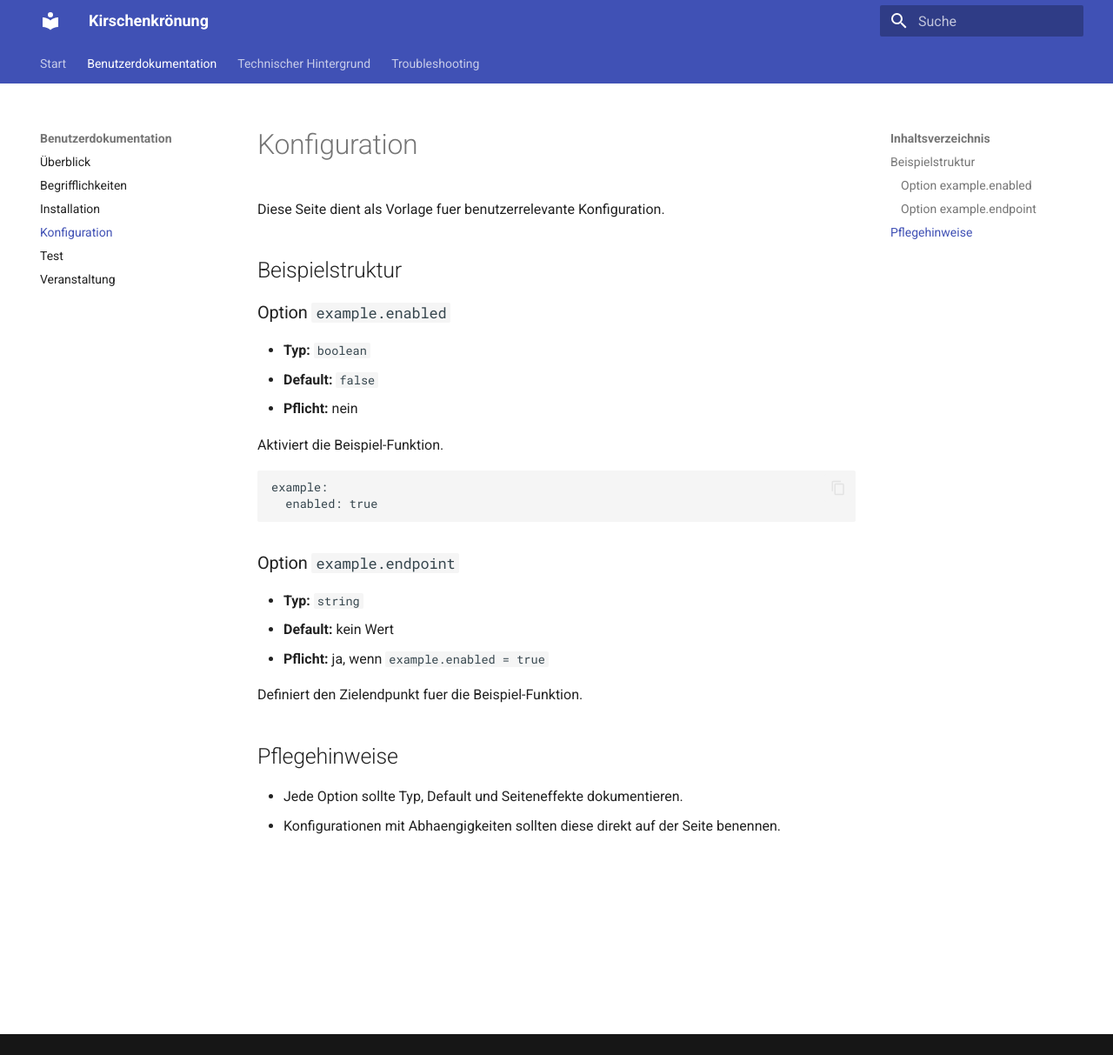
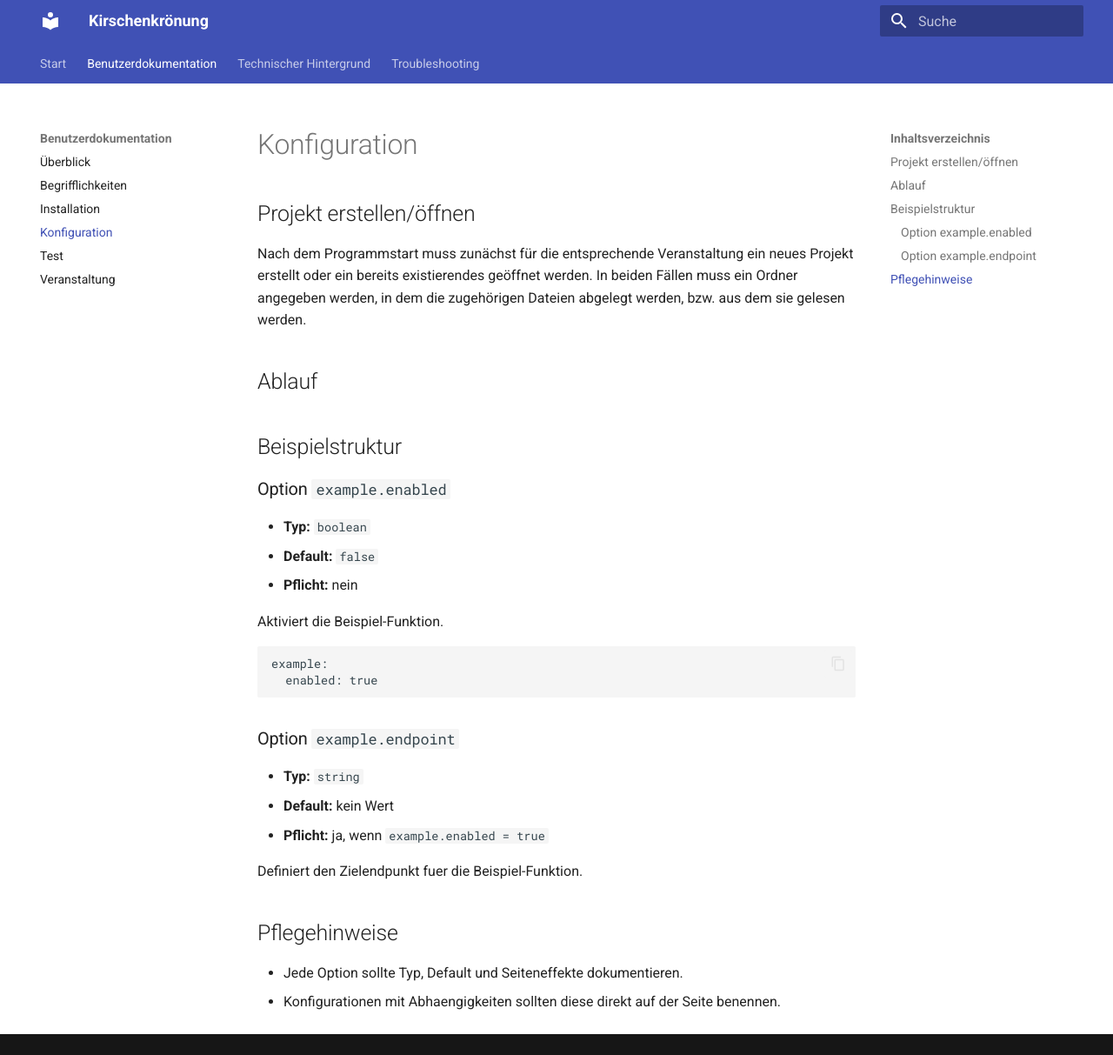
Before and after one commit to max-4711/kk-docs, an MkDocs documentation site: the page built from docs/user-guide/konfiguration.md, in a window 1280 px wide and 1213 px high. Shown: the whole window at 87% size. Built offline with MkDocs 1.6.1 and Material for MkDocs 9.7.7, drawn with Linux system fonts in a browser that asks for light colours.

```diff
--- a/docs/user-guide/konfiguration.md
+++ b/docs/user-guide/konfiguration.md
@@ -1,6 +1,10 @@
 # Konfiguration
 
-Diese Seite dient als Vorlage fuer benutzerrelevante Konfiguration.
+## Projekt erstellen/öffnen
+
+Nach dem Programmstart muss zunächst für die entsprechende Veranstaltung ein neues Projekt erstellt oder ein bereits existierendes geöffnet werden. In beiden Fällen muss ein Ordner angegeben werden, in dem die zugehörigen Dateien abgelegt werden, bzw. aus dem sie gelesen werden.
+
+## Ablauf
 
 ## Beispielstruktur
 
```
Also changed, not shown: 1 other file.
